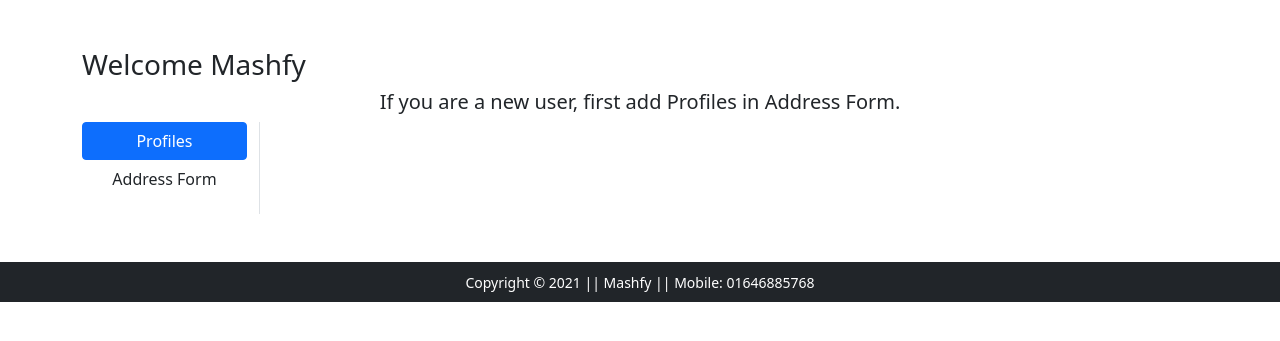
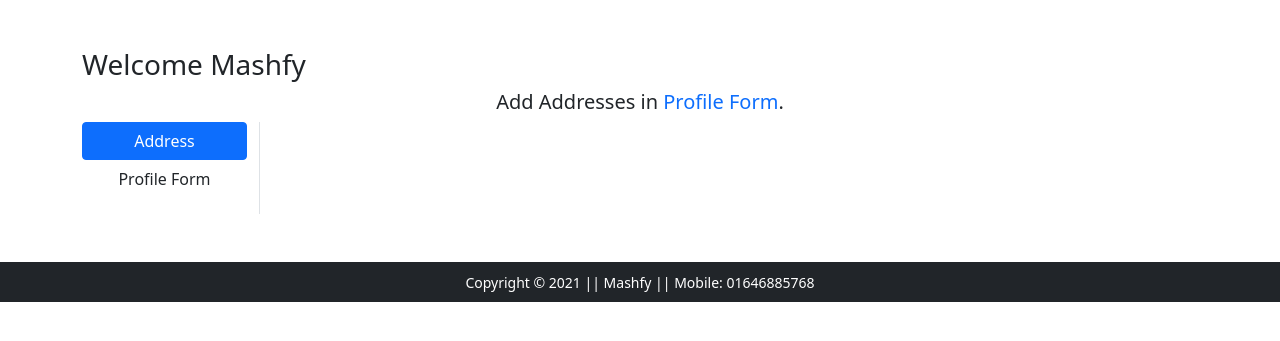
Before and after one commit to Mashfy/Pinkman, a Django app: page /profile/ in a window 1280 px wide. Shown: the part 56-397 px from the top of the page. Run offline with Django 3.2, Linux system fonts and the light colour scheme; the first user in the database is signed in; data comes from the database, SQL or seed files in the repository; data that the repository does not hold is empty; some libraries are stand-ins or nearby versions.

Commit message:
address and profile reformed

```diff
--- a/app/templates/app/address.html
+++ b/app/templates/app/address.html
@@ -5,11 +5,11 @@
 <div class="container my-5">
  <div class="row">
  <h3>Welcome <span class="text-capitalize">{{request.user}}</span></h3>
- <h5 style="text-align: center;">If you are a new user, first add Profiles in Address Form.</h5>
+ <h5 style="text-align: center;">Add Addresses in <a href="{% url 'profile' %}" style="text-decoration:none;">Profile Form</a>.</h5>
   <div class="col-sm-2 border-end">
    <ul class="list-unstyled">
-    <li class="d-grid"><a href="{% url 'address' %}" class="btn {{active}}">Profiles</a></li>
-    <li class="d-grid"><a href="{% url 'profile' %}" class="btn">Address Form</a></li>
+    <li class="d-grid"><a href="{% url 'address' %}" class="btn {{active}}">Address</a></li>
+    <li class="d-grid"><a href="{% url 'profile' %}" class="btn">Profile Form</a></li>
 
    </ul>
   </div>
--- a/app/templates/app/base.html
+++ b/app/templates/app/base.html
@@ -66,8 +66,8 @@
                 {{request.user.username|capfirst}}
               </a>
               <ul class="dropdown-menu" aria-labelledby="profileDropdown">
-                <li><a class="dropdown-item" href="{% url 'address' %}">Profiles</a></li>
-                <li><a class="dropdown-item" href="{% url 'profile' %}">Add Address</a></li>
+                <li><a class="dropdown-item" href="{% url 'address' %}">Address</a></li>
+                <li><a class="dropdown-item" href="{% url 'profile' %}">Add Profile</a></li>
                 <li><a class="dropdown-item" href="{% url 'orders' %}">Orders</a></li>
                 <li><a class="dropdown-item" href="{% url 'passwordchange' %}">Change Password</a></li>
                 <li><a class="dropdown-item" href="{% url 'logout' %}">Logout</a></li>
--- a/app/templates/app/profile.html
+++ b/app/templates/app/profile.html
@@ -7,8 +7,8 @@
     <h3>Welcome <span class="text-capitalize">{{request.user}}</span></h3>
     <div class="col-sm-2 border-end">
       <ul class="list-unstyled">
-        <li class="d-grid"><a href="{% url 'address' %}" class="btn">Profiles</a></li>
-        <li class="d-grid"><a href="{% url 'profile' %}" class="btn {{active}}">Address Form</a></li>
+        <li class="d-grid"><a href="{% url 'address' %}" class="btn">Address</a></li>
+        <li class="d-grid"><a href="{% url 'profile' %}" class="btn {{active}}">Profile Form</a></li>
       </ul>
     </div>
     <div class="col-sm-8 offset-sm-1">
```
Also changed, not shown: db.sqlite3.
